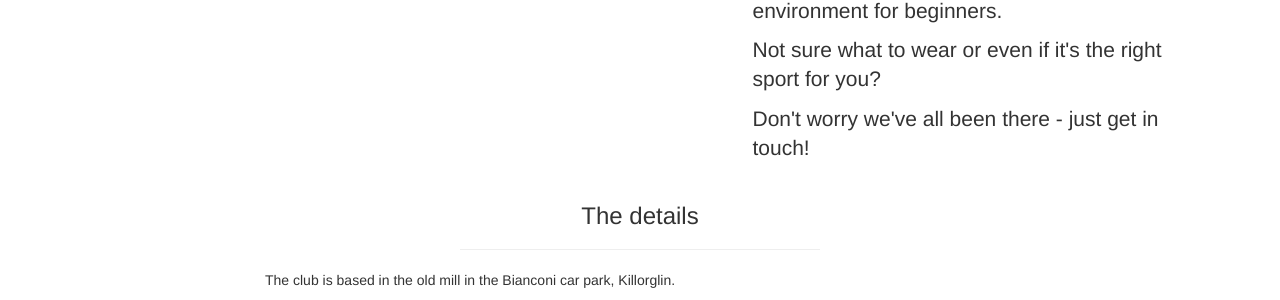
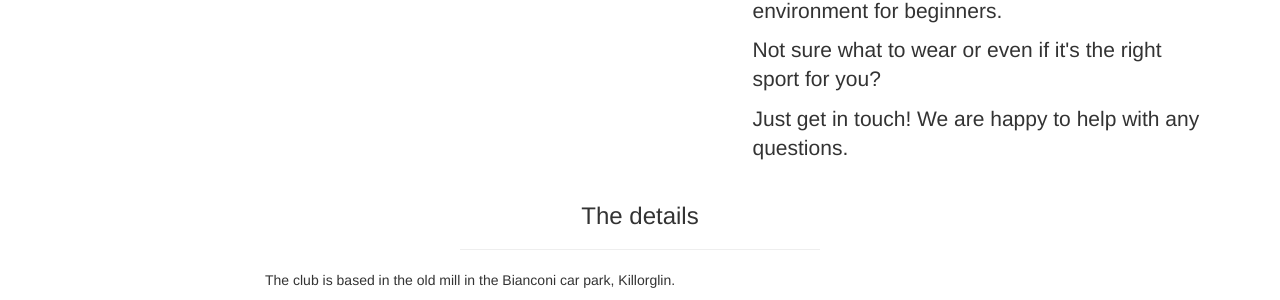
Before and after one commit to kerrycanoeclub/kerrycanoeclub.github.io, a Jekyll site: the page built from _posts/2014-09-21-services-4.markdown, in a window 1280 px wide and 900 px high, scrolled down 1092 px. Shown: the part 377-677 px from the top of the window. Built offline with Jekyll 4.4.1, drawn with Linux system fonts in a browser that asks for light colours; nearby versions of some CDN libraries; library files that are not in the unit come from our copies.

Commit message:
rephrase

```diff
--- a/_posts/2014-09-21-services-4.markdown
+++ b/_posts/2014-09-21-services-4.markdown
@@ -8,4 +8,4 @@ description: |
 <p>We'll get you started!</p>
 <p>We always aim to provide a fun learning environment for beginners.</p>
 <p>Not sure what to wear or even if it's the right sport for you?</p>
-<p>Don't worry we've all been there - just get in touch!</p>
+<p>Just get in touch! We are happy to help with any questions.</p>
```
